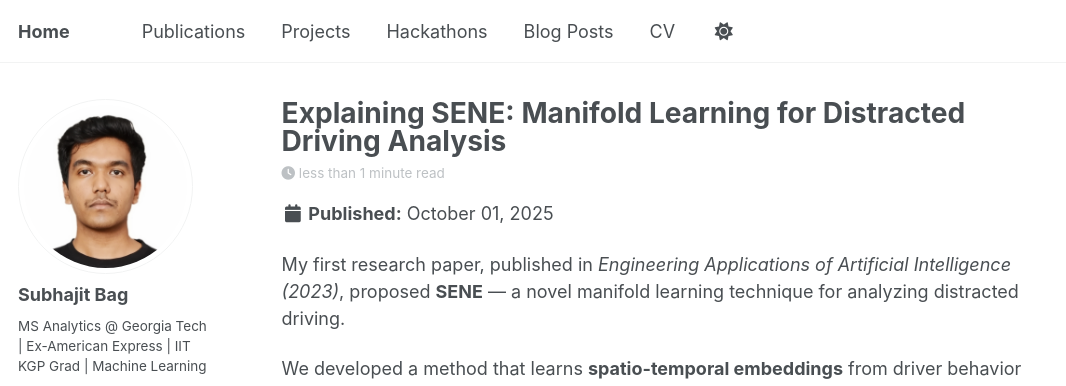
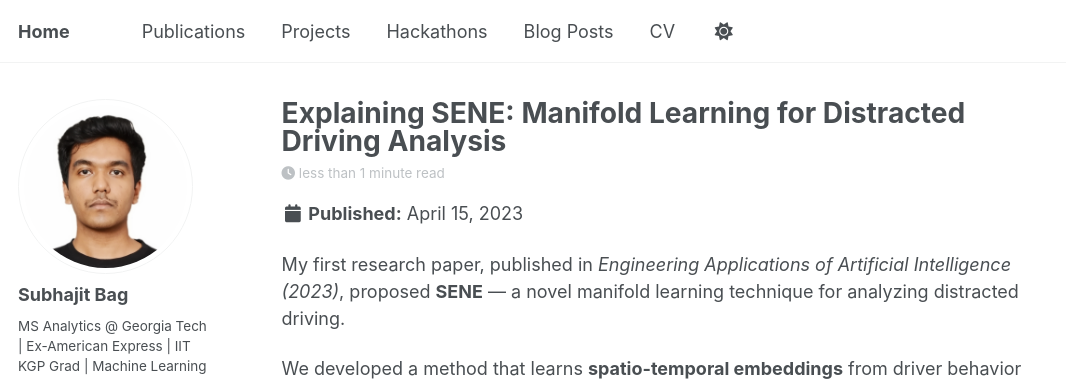
Before and after one commit to shuvo-iitkgp/shuvo-iitkgp.github.io, a Jekyll site: the page built from _posts/2025-10-01-sene-paper.md, in a window 1280 px wide and 900 px high. Shown: the top 386 px of the window, without its empty margins (0-1066 px from the left). Built offline with Jekyll 4.4.1, drawn with Linux system fonts in a browser that asks for light colours; some web fonts are replaced; a script that is not in the unit is left out.

Commit message:
Update 2025-10-01-sene-paper.md

```diff
--- a/_posts/2025-10-01-sene-paper.md
+++ b/_posts/2025-10-01-sene-paper.md
@@ -1,6 +1,6 @@
 ---
 title: 'Explaining SENE: Manifold Learning for Distracted Driving Analysis'
-date: 2025-10-01
+date: 2023-04-15
 permalink: /posts/2025/10/sene-manifold-learning/
 tags:
   - Research
```
